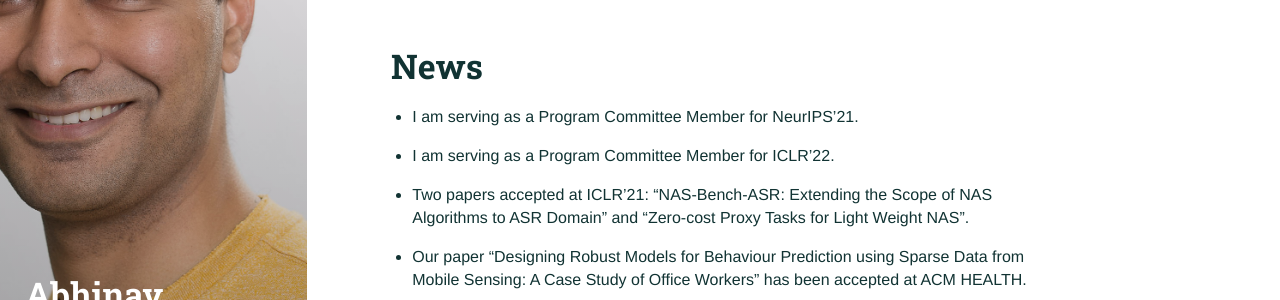
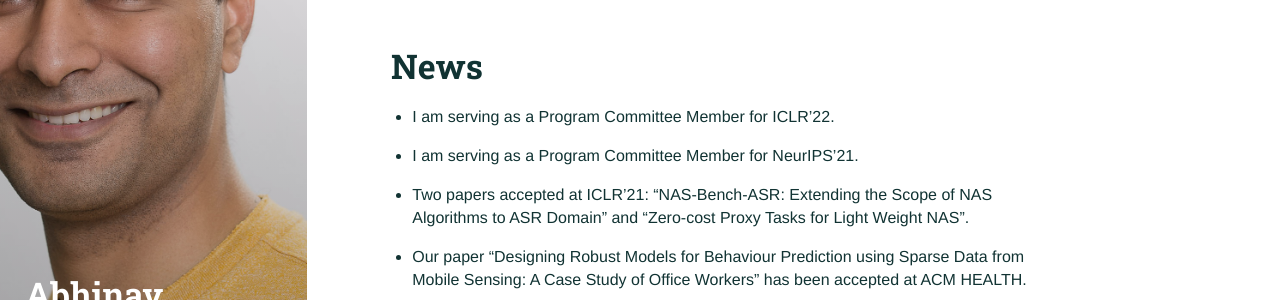
Before and after one commit to AbhinavMehrotra/AbhinavMehrotra.github.io, a Jekyll site: the page built from index.md, in a window 1280 px wide and 1023 px high. Shown: the part 272-572 px from the top of the window. Built offline with Jekyll 4.4.1, drawn with Linux system fonts in a browser that asks for light colours; some web fonts are replaced.

```diff
--- a/index.md
+++ b/index.md
@@ -9,9 +9,9 @@ order: 1
 
 # News
 
+* I am serving as a Program Committee Member for ICLR'22.
+
 * I am serving as a Program Committee Member for NeurIPS'21.
-
-* I am serving as a Program Committee Member for ICLR'22.
 
 * Two papers accepted at ICLR'21: "NAS-Bench-ASR: Extending the Scope of NAS Algorithms to ASR Domain" and "Zero-cost Proxy Tasks for Light Weight NAS".
 
```
